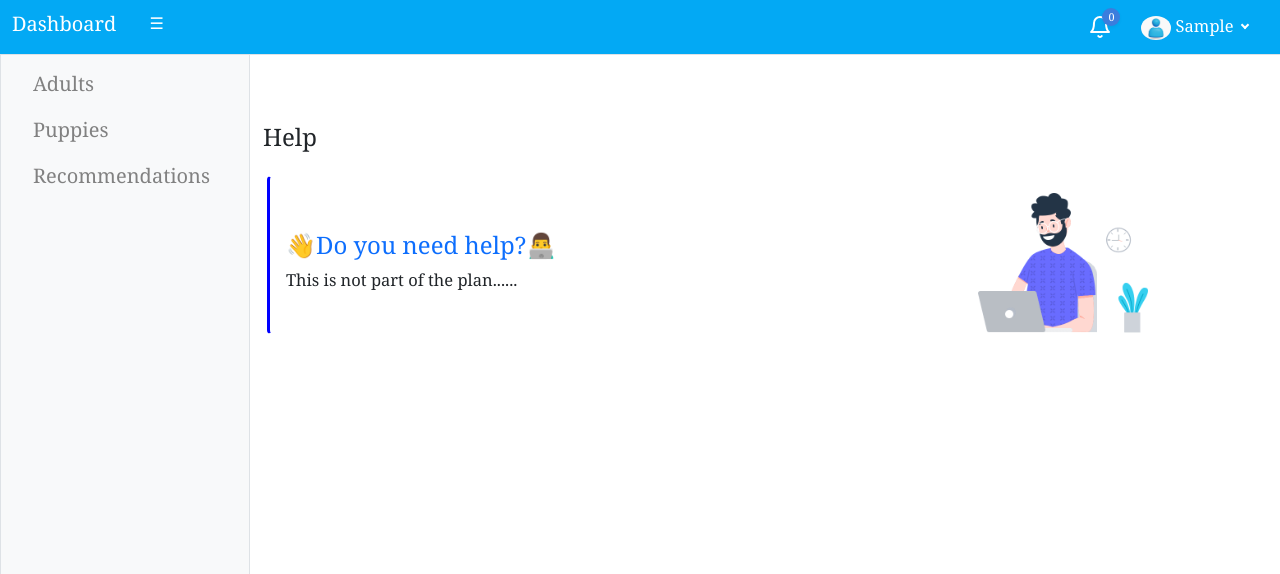
After one commit to carron10/Puppy-management-System, a Flask app: page /help in a window 1280 px wide. The commit adds this page. Shown: the top 574 px of the page. Run offline with Flask 3, Linux system fonts and the light colour scheme; the visitor is signed in with stand-in values (Sample User, id 1); data that the repository does not hold is empty; parts of the project's set-up code (start-up, migrations or seed data) failed here and were passed over; some libraries are stand-ins or nearby versions.

Commit message:
add update_user route

```diff
--- a/app/__init__.py
+++ b/app/__init__.py
@@ -91,6 +91,21 @@ def notifications():
     data["all_notifications"]=set_notifications()[0]
     return render_template('notifications.html',page="notifications",**data)
 
+@app.route('/update_user',methods=['POST'])
+@login_required
+def update_user():
+    data=request.get_json()
+    try:
+
+      user=User.query.where(User.id==data['id']).first()
+      del data["id"]
+      user=user.values(**data)
+      db.session.execute(user)
+      return "Done",200
+    except Exception as e:
+      print(f'An exception occurred {e}')
+      return "Failed to update",500
+
 @app.route("/profile")
 @login_required
 def get_profile():
@@ -99,7 +114,13 @@ def get_profile():
     data['user']=current_user
     return render_template('profile.html',page="profile",**data)
 
-
+@app.route("/help")
+@login_required
+def get_help():
+    data={}
+    data["notifications"],data["total_notifications"]=set_notifications(5)
+    data['user']=current_user
+    return render_template('help.html',page="help",**data)
 
 @app.route("/puppies/<id>")
 @login_required
--- /dev/null
+++ b/app/templates/help.html
@@ -0,0 +1,30 @@
+{% extends 'base.html' %}
+
+{% block title %}
+Dashboard
+{% endblock %}
+{% block content %}
+<div class=" pt-1  me-1">
+	<div class=" d-flex justify-content-start my-3">
+		<div class="h4">Help</div>
+	</div>
+	<div class="alert card mx-1 alert-white p-0  fade show " style="border-left: solid blue; " role="alert">
+		<div class="d-flex align-items-end row">
+			<div class="col-sm-7">
+				<div class="card-body">
+					<h5 class="card-title text-primary h4">👋Do you need help?👨‍💻</h5>
+					<p class="mb-4">
+						This is not part of the plan......
+					</p>
+				</div>
+			</div>
+			<div class="col-sm-5 text-center text-sm-left d-none d-sm-inline-block">
+				<div class="card-body pb-0 px-0 px-md-4">
+					<img src="/img/man-with-laptop-light.png" height="140" alt="View Badge User">
+				</div>
+			</div>
+		</div>
+
+	</div>
+</div>
+{%endblock%}
```
Also changed, not shown: app/templates/profile.html (+4 -3 lines).
